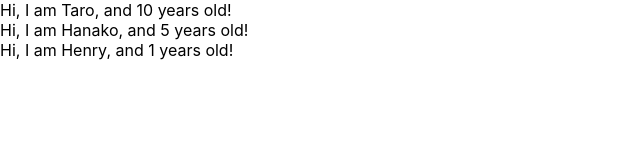
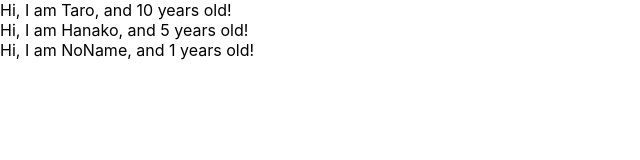
Before and after one commit to Atsushikeys/udemy-react-redux-crud-application, a React (Create React App) app: page / in a window 1280 px wide. Shown: the top 160 px of the page, without its empty margins (0-640 px from the left). Built offline with nearby package versions, Linux system fonts and the light colour scheme.

Commit message:
learn component props

```diff
--- a/src/App.js
+++ b/src/App.js
@@ -6,7 +6,7 @@ const App = () => {
   const profiles = [
     { name: "Taro", age: 10 },
     { name: "Hanako", age: 5 },
-    { name: "Henry" }
+    { name: "NoName" }
   ];
   return (
     <div>
@@ -15,16 +15,15 @@ const App = () => {
           return <User name={profile.name} age={profile.age} key={index} />
         })
       }
-
     </div>
   )
 }
 
 const User = (props) => {
-  return <div>Hi, I am {props.name}, and {props.age} years old! </div>
-}
+   return <div>Hi, I am {props.name}, and {props.age} years old! </div>
+  }
 
-User.defaultProps = {
+ User.defaultProps = {
   age: 1
 }
 
```
